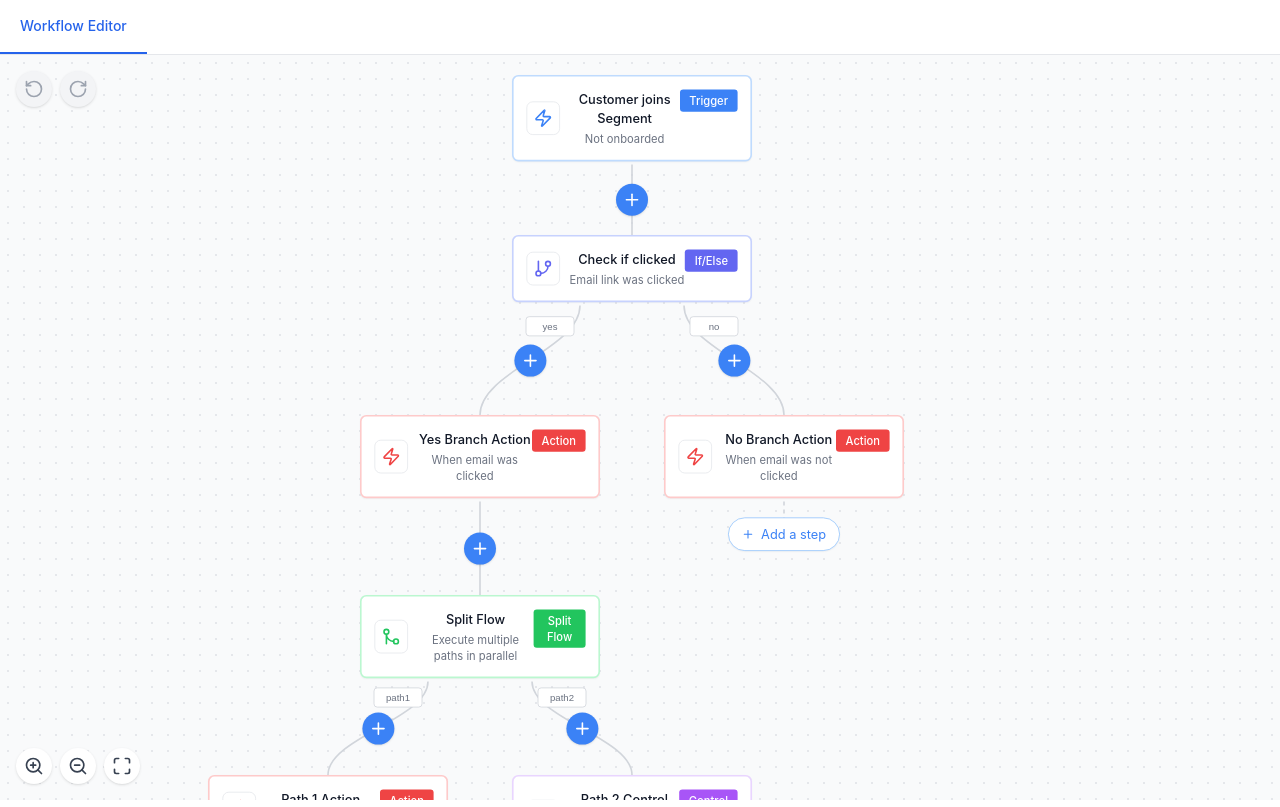
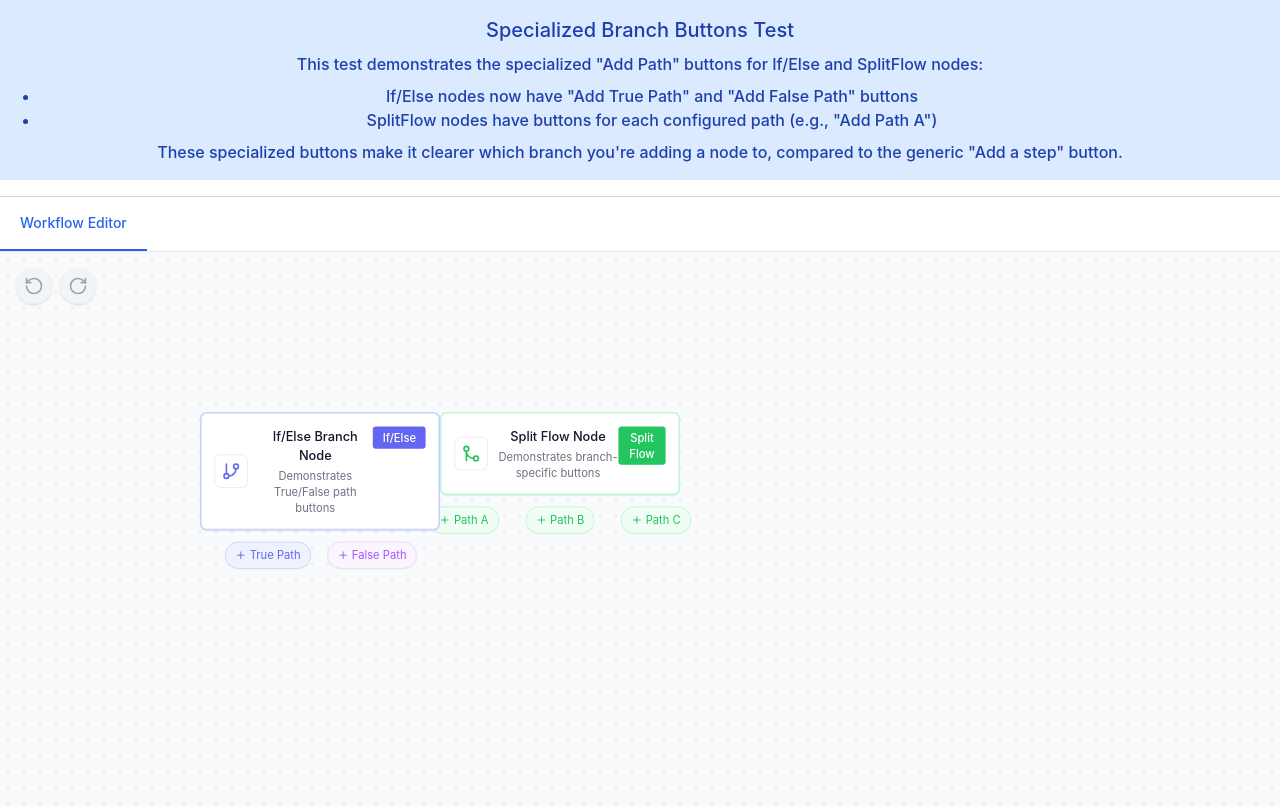
Before and after one commit to falvarez1/AutomationWorkflow, a React (Create React App) app: page / in a window 1280 px wide. Shown: the top 807 px of the page. Built offline with nearby package versions, Linux system fonts and the light colour scheme.

Commit message:
Add specialized branch buttons for If/Else and SplitFlow nodes in AutomationWorkflow

```diff
--- a/src/App.js
+++ b/src/App.js
@@ -1,13 +1,12 @@
-import React, { useState } from 'react';
+import React from 'react';
 import './App.css';
 import './index.css';
-import AutomationWorkflow from './AutomationWorkflow';
-import { testDeleteUndoFix } from './test-fix';
+import BranchButtonsTest from './components/AutomationWorkflow/tests/BranchButtonsTest';
 
 function App() {
   return (
     <div className="App">
-      <AutomationWorkflow />
+      <BranchButtonsTest />
     </div>
   );
 }
--- a/src/AutomationWorkflow.jsx
+++ b/src/AutomationWorkflow.jsx
@@ -592,7 +592,7 @@ const AddNodeButton = ({ position, nodeWidth, buttonSize, onAdd, isHighlighted =
 };
 
 // Main Automation Workflow Component
-const AutomationWorkflow = () => {
+const AutomationWorkflow = ({ initialWorkflowSteps = INITIAL_WORKFLOW_STEPS }) => {
   // Canvas pan and zoom state
   const [transform, setTransform] = useState({ x: 0, y: 0, scale: .8 });
   const [isPanning, setIsPanning] = useState(false);
@@ -605,7 +605,7 @@ const AutomationWorkflow = () => {
 
   // Initialize the graph state from the initial workflow steps
   const [workflowGraph, setWorkflowGraph] = useState(() =>
-    Graph.fromWorkflowSteps(INITIAL_WORKFLOW_STEPS)
+    Graph.fromWorkflowSteps(initialWorkflowSteps)
   );
 
   // State for selection and UI interactions
@@ -1588,6 +1588,9 @@ const renderConnections = useCallback(() => {
           y: endPos.y
         };
 
+        // Add "Add a step" button at end of dashed line, but only for nodes that are not ifelse or splitflow
+        // Branch-specific nodes will get specialized buttons instead
+        if (node.type !== NODE_TYPES.IFELSE && node.type !== NODE_TYPES.SPLITFLOW) {
           // Add dashed edge
           buttons.push(
             <svg
@@ -1612,7 +1615,6 @@ const renderConnections = useCallback(() => {
             </svg>
           );
 
-        // Add "Add a step" button at end of dashed line
           buttons.push(
             <div
               key={`add-step-button-${node.id}`}
@@ -1635,9 +1637,73 @@ const renderConnections = useCallback(() => {
             </div>
           );
         }
-
+      }
       // Add branch endpoint buttons for IF/ELSE and SPLIT FLOW nodes
-
+      if (node.type === NODE_TYPES.IFELSE || node.type === NODE_TYPES.SPLITFLOW) {
+        // Get the branch configuration based on node type
+        let branches = [];
+
+        if (node.type === NODE_TYPES.IFELSE) {
+          branches = [
+            { id: 'yes', label: 'True Path' },
+            { id: 'no', label: 'False Path' }
+          ];
+        } else if (node.type === NODE_TYPES.SPLITFLOW) {
+          // Get branches from the plugin based on node properties
+          const plugin = pluginRegistry.getNodeType('splitflow');
+          branches = plugin.getBranches(node.properties);
+        }
+
+        // Render a button for each branch endpoint
+        branches.forEach(branch => {
+          const branchEndpoint = getBranchEndpoint(node, branch.id);
+          if (!branchEndpoint) return;
+
+          // Check if there's already a connection from this branch
+          const hasBranchConnection = workflowGraph.getOutgoingEdges(node.id)
+            .some(edge => edge.type === CONNECTION_TYPES.BRANCH && edge.label === branch.id);
+
+          // Only render endpoint button if no connection exists
+          if (!hasBranchConnection) {
+            const buttonPosition = {
+              x: branchEndpoint.x,
+              y: branchEndpoint.y + 20  // Position below the branch endpoint
+            };
+
+            // Determine button color based on node type
+            let buttonStyle = '';
+            if (node.type === NODE_TYPES.IFELSE) {
+              buttonStyle = branch.id === 'yes' ?
+                'bg-indigo-50 border-indigo-200 text-indigo-500 hover:bg-indigo-100' :
+                'bg-purple-50 border-purple-200 text-purple-500 hover:bg-purple-100';
+            } else if (node.type === NODE_TYPES.SPLITFLOW) {
+              buttonStyle = 'bg-green-50 border-green-200 text-green-500 hover:bg-green-100';
+            }
+
+            // Add specialized branch endpoint button
+            buttons.push(
+              <div
+                key={`branch-endpoint-${node.id}-${branch.id}`}
+                className="absolute flex items-center justify-center"
+                style={{
+                  top: buttonPosition.y - 10,
+                  left: buttonPosition.x - 65,
+                  width: 130,
+                  zIndex: 5
+                }}
+              >
+                <button
+                  className={`flex items-center justify-center gap-1 ${buttonStyle} border px-3 py-1.5 rounded-full shadow-sm hover:shadow-md transition-all text-sm`}
+                  onClick={(e) => handleShowBranchEndpointMenu(node.id, branch.id, e)}
+                >
+                  <Plus size={14} />
+                  <span>{branch.label}</span>
+                </button>
+              </div>
+            );
+          }
+        });
+      }
     });
 
     return buttons;
@@ -1647,8 +1713,11 @@ const renderConnections = useCallback(() => {
     activeBranchButton,
     handleShowAddMenu,
     handleShowBranchEdgeMenu,
+    handleShowBranchEndpointMenu,
     calculateConnectionPoints,
-    calculateBranchConnectionPoints
+    calculateBranchConnectionPoints,
+    getBranchEndpoint,
+    pluginRegistry
   ]);
 
   // Render the add node menu when active
--- /dev/null
+++ b/src/components/AutomationWorkflow/tests/BranchButtonsTest.jsx
@@ -0,0 +1,61 @@
+import React from 'react';
+import AutomationWorkflow from '../../../AutomationWorkflow';
+
+/**
+ * A test component for showcasing the specialized "Add Path" buttons
+ * for If/Else and SplitFlow nodes
+ */
+const BranchButtonsTest = () => {
+  // Simple test data with isolated If/Else and SplitFlow nodes
+  const testWorkflow = [
+    {
+      id: 'if-else-node',
+      type: 'ifelse',
+      position: { x: 250, y: 200 },
+      title: 'If/Else Branch Node',
+      subtitle: 'Demonstrates True/False path buttons',
+      properties: {
+        conditionField: 'user_attribute',
+        operator: 'equals',
+        value: 'test'
+      }
+    },
+    {
+      id: 'split-flow-node',
+      type: 'splitflow',
+      position: { x: 550, y: 200 },
+      title: 'Split Flow Node',
+      subtitle: 'Demonstrates branch-specific buttons',
+      properties: {
+        pathCount: '3',
+        splitAttribute: 'segment',
+        path1Name: 'Path A',
+        path2Name: 'Path B',
+        path3Name: 'Path C'
+      }
+    }
+  ];
+
+  return (
+    <div className="h-screen">
+      <div className="p-4 bg-blue-100 text-blue-800 font-medium">
+        <h1 className="text-xl mb-2">Specialized Branch Buttons Test</h1>
+        <p>This test demonstrates the specialized "Add Path" buttons for If/Else and SplitFlow nodes:</p>
+        <ul className="list-disc ml-6 mt-2">
+          <li>If/Else nodes now have "Add True Path" and "Add False Path" buttons</li>
+          <li>SplitFlow nodes have buttons for each configured path (e.g., "Add Path A")</li>
+        </ul>
+        <p className="mt-2">
+          These specialized buttons make it clearer which branch you're adding a node to,
+          compared to the generic "Add a step" button.
+        </p>
+      </div>
+
+      <div className="h-full w-full border-t border-gray-300 mt-4">
+        <AutomationWorkflow initialWorkflowSteps={testWorkflow} />
+      </div>
+    </div>
+  );
+};
+
+export default BranchButtonsTest;
```
Lines whose indentation alone changed are shown as unchanged.
